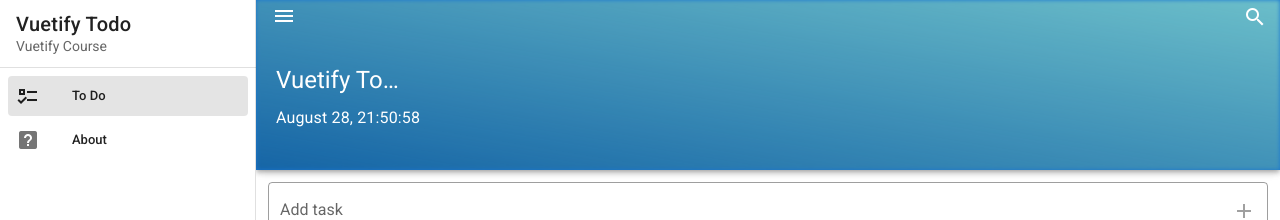
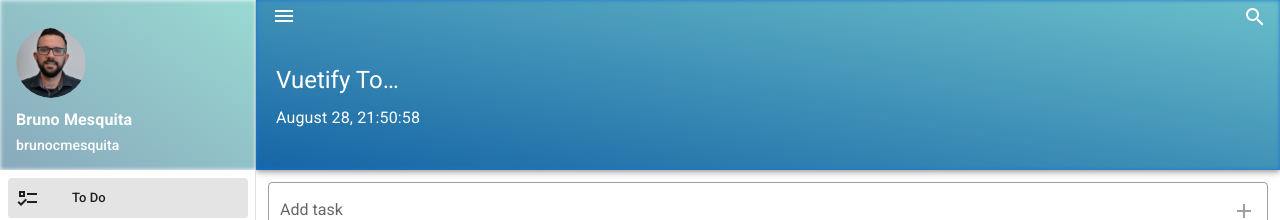
Before and after one commit to brunocmesquita/vuetify-todo-app, a Vue app: page / in a window 1280 px wide. Shown: the top 220 px of the page. Built offline with nearby package versions, Linux system fonts and the light colour scheme.

Commit message:
updates in drawer

```diff
--- a/src/App.vue
+++ b/src/App.vue
@@ -1,18 +1,21 @@
 <template>
   <v-app id="inspire">
-    <v-navigation-drawer app v-model="drawer">
-      <v-list-item>
-        <v-list-item-content>
-          <v-list-item-title class="text-h6">
-            Vuetify Todo
-          </v-list-item-title>
-          <v-list-item-subtitle>
-            Vuetify Course
-          </v-list-item-subtitle>
-        </v-list-item-content>
-      </v-list-item>
-
-      <v-divider></v-divider>
+    <v-navigation-drawer app v-model="drawer" :mobile-breakpoint="768">
+      <v-img
+        class="pa-4  pt-7"
+        src="../public/montains.jpg"
+        height="170"
+        color="primary"
+        gradient="to top right, rgba(19,84,122,.5), rgba(128,208,199,.8)"
+      >
+        <v-avatar size="70" class="mb-2">
+          <img src="../public/profile.jpeg" alt="Bruno" />
+        </v-avatar>
+        <div class="white--text text-subtitle-1 font-weight-bold">
+          Bruno Mesquita
+        </div>
+        <div class="white--text text-subtitle-2">brunocmesquita</div>
+      </v-img>
 
       <v-list dense nav>
         <v-list-item v-for="item in items" :key="item.title" :to="item.to" link>
@@ -42,7 +45,7 @@
           gradient="to top right, rgba(19,84,122,.5), rgba(128,208,199,.8)"
         ></v-img>
       </template>
-      <v-container class="pa-0">
+      <v-container class="header-container pa-0">
         <v-row>
           <v-app-bar-nav-icon @click="toogleDrawer"></v-app-bar-nav-icon>
           <v-spacer></v-spacer>
@@ -85,3 +88,8 @@
   },
 };
 </script>
+
+<style lang="sass">
+.header-container
+  max-width: none !important
+</style>
```
Also changed, not shown: public/profile.jpeg (added).
